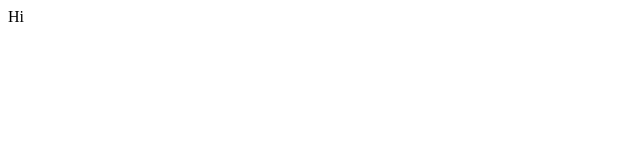
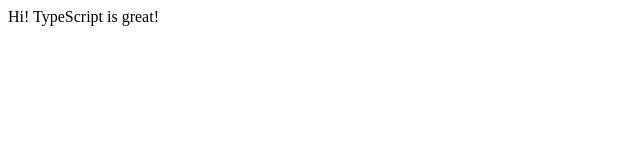
Before and after one commit to Kyeongan/TypeScript, a plain HTML site: page index.html in a window 1280 px wide. Shown: the whole page, without its empty margins (0-640 px from the left). Drawn offline with Linux system fonts and the light colour scheme.

Commit message:
Better Welcome Message

```diff
--- a/index.html
+++ b/index.html
@@ -2,4 +2,5 @@
 <html>
 	<script type="text/javascript" src="hello.js"></script>
 	<script type="text/javascript" src="grammar.js"></script>
-Hi</html>
+Hi! TypeScript is great!
+</html>
```
